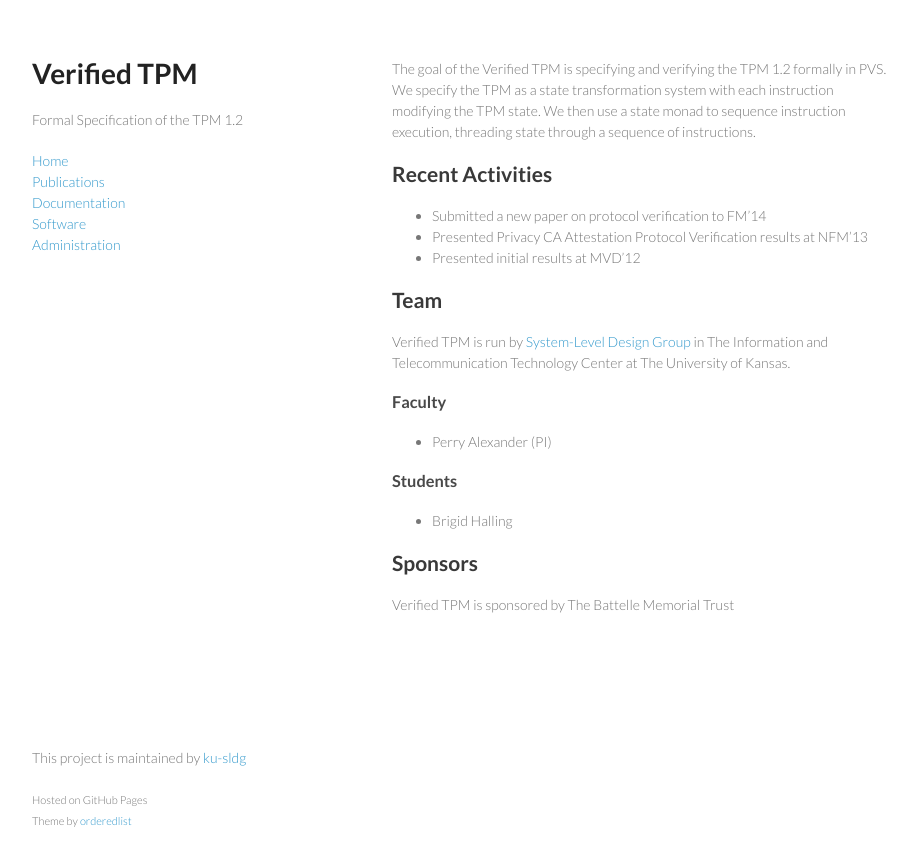
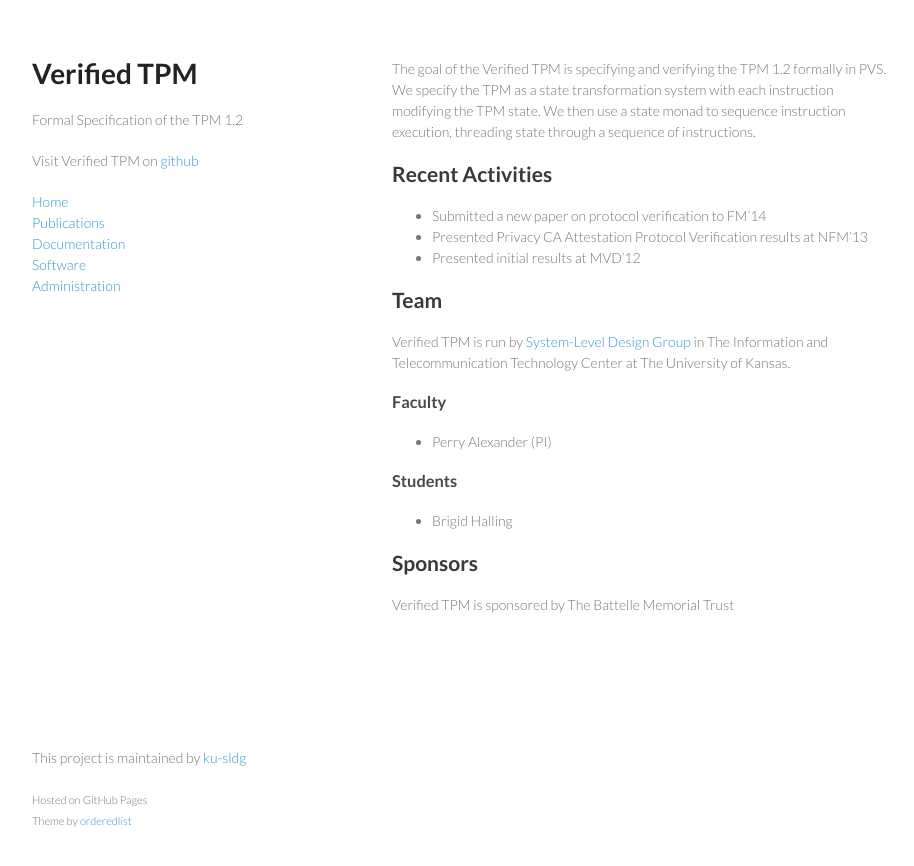
Before and after one commit to ku-sldg/verified-tpm12, a Jekyll site: the page built from index.md, in a window 1280 px wide. Shown: the top 866 px of the page, without its empty margins (178-1092 px from the left). Built offline with Jekyll 4.4.1, drawn with Linux system fonts in a browser that asks for light colours.

Commit message:
adding publications and releases

```diff
--- a/_layouts/frontpage.html
+++ b/_layouts/frontpage.html
@@ -18,6 +18,8 @@
         <h1>{{ site.maintitle }}</h1>
         <p>{{ site.subtitle }}</p>
 
+	<p>Visit {{ site.maintitle }} on <a href="http://github.com/{{ site.account }}/{{ site.repo }}">github</a></p>
+
         <a href="{{ site.baseurl }}/{{ site.repo }}">Home</a><br>
         <a href="{{ site.baseurl }}/{{ site.repo }}/publications">Publications</a><br>
         <a href="{{ site.baseurl }}/{{ site.repo }}/documentation">Documentation</a><br>
```
